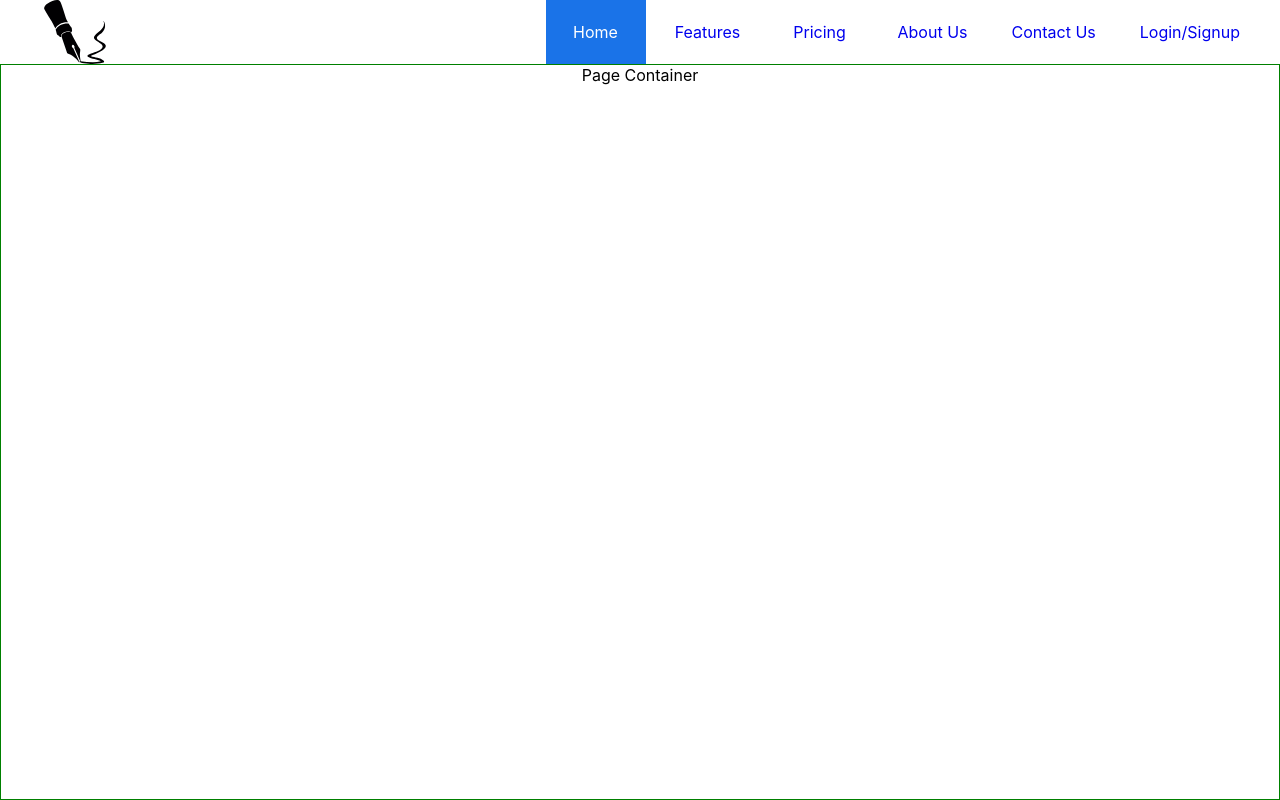
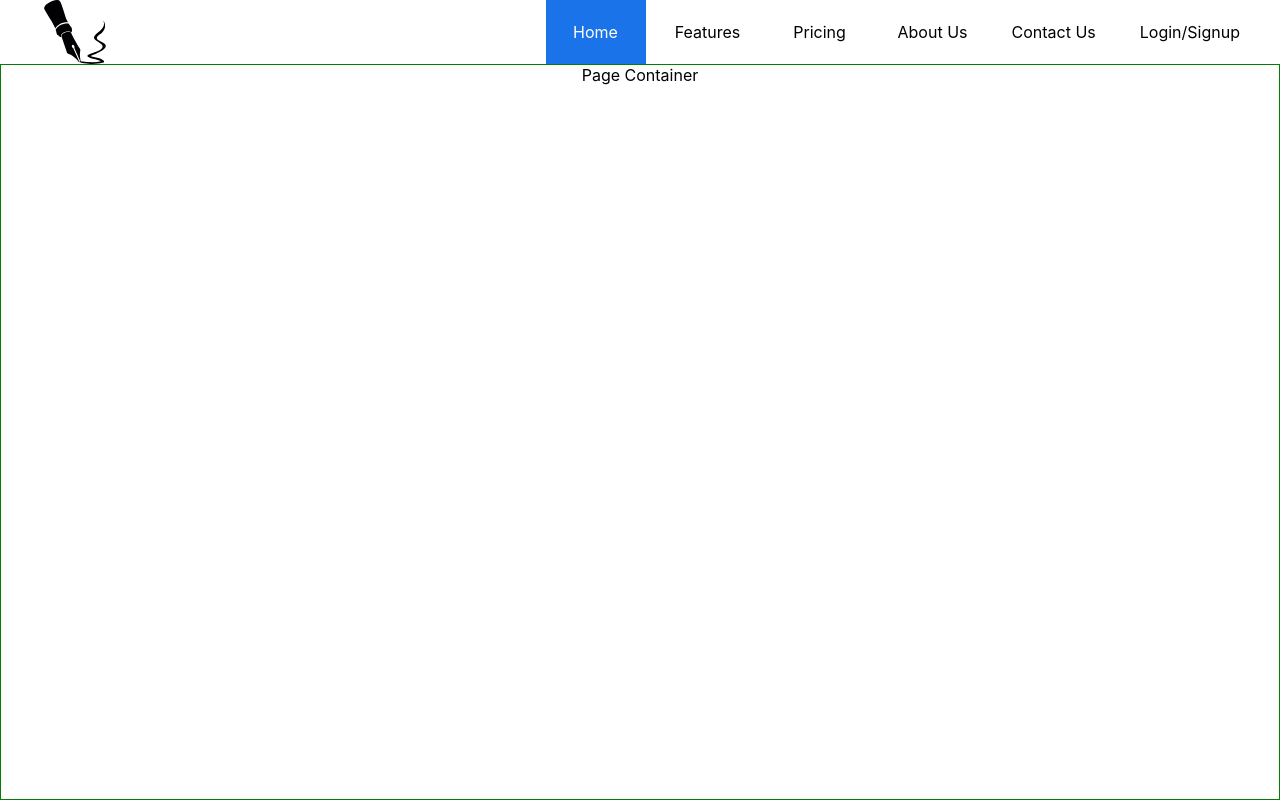
Before and after one commit to AVIRENI-CHANDAN/sira, a React (Create React App) app in the folder frontend/web/: page / in a window 1280 px wide. Built offline with nearby package versions, Linux system fonts and the light colour scheme.

Commit message:
Navigation links text color updated.

```diff
--- a/frontend/web/src/components/NavigationBar/NavigationMenu/NavigationMenu.module.scss
+++ b/frontend/web/src/components/NavigationBar/NavigationMenu/NavigationMenu.module.scss
@@ -19,6 +19,7 @@ div.NavigationMenuList {
         position: relative;
         padding: 0 1em;
         cursor: pointer;
+        color: inherit;
 
         &:hover {
             color: var(--accent-color);
```
